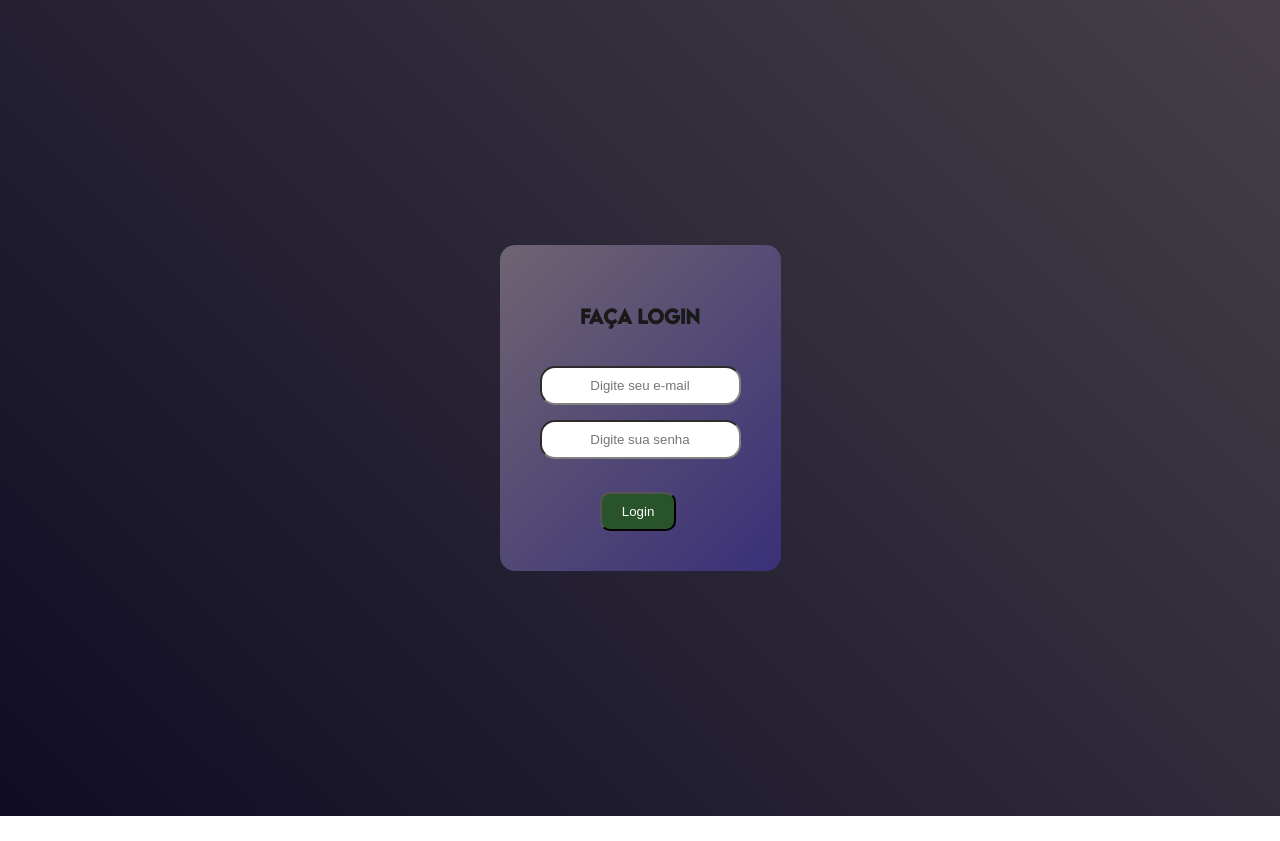
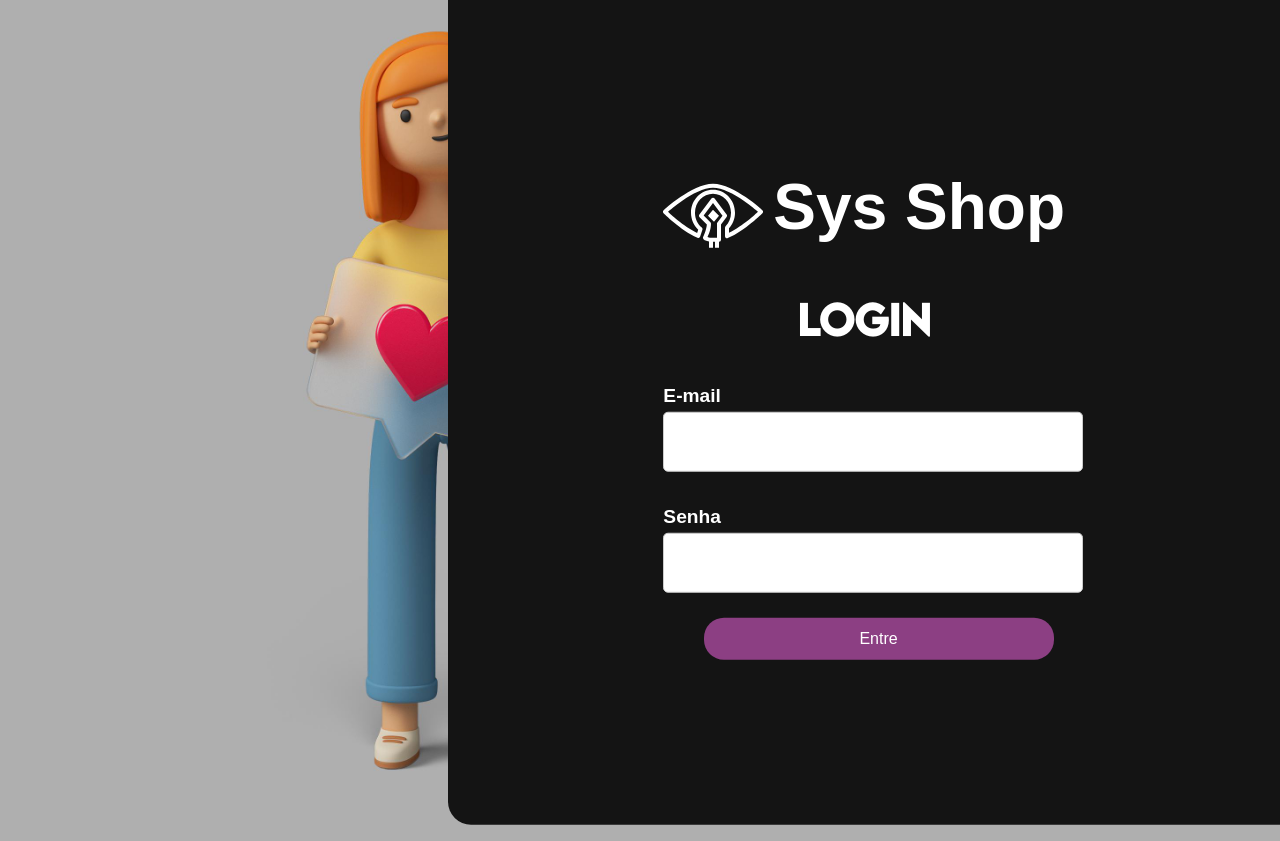
Before and after one commit to jmzqq/Login, a plain HTML site: page login.html in a window 1280 px wide. Before the commit the page ends 816 px from the top, so only its background shows below. Drawn offline with Linux system fonts and the light colour scheme.

Commit message:
primeiro commit

```diff
--- a/login.html
+++ b/login.html
@@ -1,25 +1,52 @@
 <!DOCTYPE html>
 <html lang="pt-br">
   <head>
-  <meta charset="UTF-8">
-  <meta http-equiv="X-UA-Compatible" content="IE=edge">
-  <meta name="viewport" content="width=device-width, initial-scale=1.0">
+    <meta charset="UTF-8" />
+    <meta http-equiv="X-UA-Compatible" content="IE=edge" />
+    <meta name="viewport" content="width=device-width, initial-scale=1.0" />
     <title>Login</title>
-  <link rel="stylesheet" href="style.css">
+    <link rel="stylesheet" href="style.css" />
   </head>
   <body>
-  <div class="container">
-    <h3>Faça login</h3>
-    <br>
+    <div class="contaienr">
+      <img src="heart.jpg" alt="img" class="imagem" />
+      <div class="login-container">
+        <div class="login">
+          <div class="top-section">
+            <h4>
+              <img
+                src="icons8-pequenos-pesadelos (1).svg"
+                alt="logo"
+                class="logo"
+              />
+              <span class="sysshop">Sys Shop</span>
+            </h4>
+          </div>
+          <h1 class="login-titulo">Login</h1>
+          <br />
           <form>
-      <input type="email" name="email" id="email" placeholder="Digite seu e-mail" required>
-      <br>
-      <input type="password" name="senha" id="senha" placeholder="Digite sua senha" required>
-      <br>
-      <br>
+            <h3>E-mail</h3>
+            <input
+              type="email"
+              name="email"
+              id="email"
+              placeholder=""
+              required
+            />
+            <h3>Senha</h3>
+            <input
+              type="password"
+              name="senha"
+              id="senha"
+              placeholder=""
+              required
+            />
           </form>
-      <a target="_self" href="index2.html">
-      <button type="submit" class="login">Login</button></a>
+          <a target="_self" href="#">
+            <button type="submit" class="login-botao">Entre</button></a
+          >
+        </div>
+      </div>
     </div>
   </body>
 </html>
--- a/style.css
+++ b/style.css
@@ -3,52 +3,107 @@
   src: url(LEMONMILK-Medium.otf);
 }
 
-h3 {
-  font-family: lemon-milk;
-  text-align: center;
-  color:#191919;
-}
-
 body {
   font-family: sans-serif;
   display: flex;
-  background-image: linear-gradient(45deg, #0f0c25, #463f47);
-  justify-content: center;
-  align-items:center;
+  justify-content: flex-start;
+  align-items: center;
+  height: 100vh;
+  margin: 0;
+  background-color: #afafaf;
+}
+
+.container {
+  position: relative;
   height: 100vh;
 }
 
-.container {
-  background-image: linear-gradient(-45deg, #393079, #6f6471);
-  padding:40px;
-  border-radius: 15px;
-  box-shadow: black;
-  justify-content: center;
+.login-container {
+  display: flex;
+  position: absolute;
+  top: 50%;
+  right: 0;
+  transform: translateY(-50%);
+  padding: 20.6vh 16.8vw;
+  background-color: rgb(20, 20, 20);
+  border-radius: 23px;
+  border-top-right-radius: 0;
+  border-bottom-right-radius: 0;
+  z-index: 2;
+  flex-direction: column;
+  align-items: center;
 }
 
-#senha {
-  text-align: center;
-  justify-content: center;
-  padding: 10px;
-  margin-bottom: 15px;
-  border-color: grey;
-  border-radius: 15px;
+.logo {
+  font-size: 4rem;
+  margin-bottom: 10px;
 }
 
-#email {
-  text-align: center;
-  justify-content: center;
-  padding: 10px;
-  margin-bottom: 15px;
-  border-color: grey;
-  border-radius: 15px;
+h4 {
+  display: flex;
+  align-items: center;
 }
 
-.login {
+.login-titulo {
+  font-family: lemon-milk;
+  color: #ffffff;
+  font-size: 2.5rem;
+  margin: 0;
+  text-align: center;
+}
+
+.sysshop {
+  font-size: 4rem;
+  color: #ffffff;
+  margin-left: 10px;
+  margin-bottom: 20px;
+}
+
+h3 {
+  color: #ffffff; /* Cor do texto das instruções */
+  font-size: 1.2rem; /* Diminuído para melhorar a estética */
+  margin-bottom: 5px; /* Espaço entre o h3 e o input */
+}
+
+form {
+  display: flex;
+  flex-direction: column;
+  width: 100%;
+  max-width: 350px; /* Aumentado para mais espaço */
+}
+
+input {
+  padding: 15px; /* Conforto */
+  margin-bottom: 15px;
+  border: 1px solid #ccc;
+  border-radius: 5px;
+  outline: none;
+  font-size: 1.5rem;
+  width: 120%; /* Aumentado para ocupar mais da largura do formulário */
+  max-width: none; /* Remove a limitação de largura máxima */
+  box-sizing: border-box; /* Inclui o padding na largura total */
+  margin-left: 0.5; /* Ajusta a margem para centralizar */
+}
+
+
+.imagem {
+  display: block;
+  width: 100%; /* Faz a imagem ocupar toda a largura */
+  max-width: 881px; /* Limita a largura máxima */
+  height: auto; /* Mantém a proporção */
+}
+
+.login-botao {
   cursor: pointer;
-  background-color: #29532a;
+  background-color: #8c3f83;
   color: white;
-  margin-left: 30%;
-  padding: 10px 20px;
-  border-radius: 10px;
+  padding: 12px; /* Aumentado para conforto */
+  border-radius: 20px;
+  border: none;
+  width: 100%; /* Ocupa toda a largura do formulário */
+  max-width: 350px; /* Aumentado para mais espaço */
+  font-size: 1rem; /* Tamanho da fonte do botão */
+  margin-top: 10px; /* Espaço acima do botão */
+  margin-left: 10%;
+  transition: background-color 0.3s; /* Transição suave ao passar o mouse */
 }
```
Also changed, not shown: alien-svgrepo-com.svg (added), heart.jpg (added), icons8-pequenos-pesadelos (1).svg (added). Lines whose indentation alone changed are shown as unchanged.
